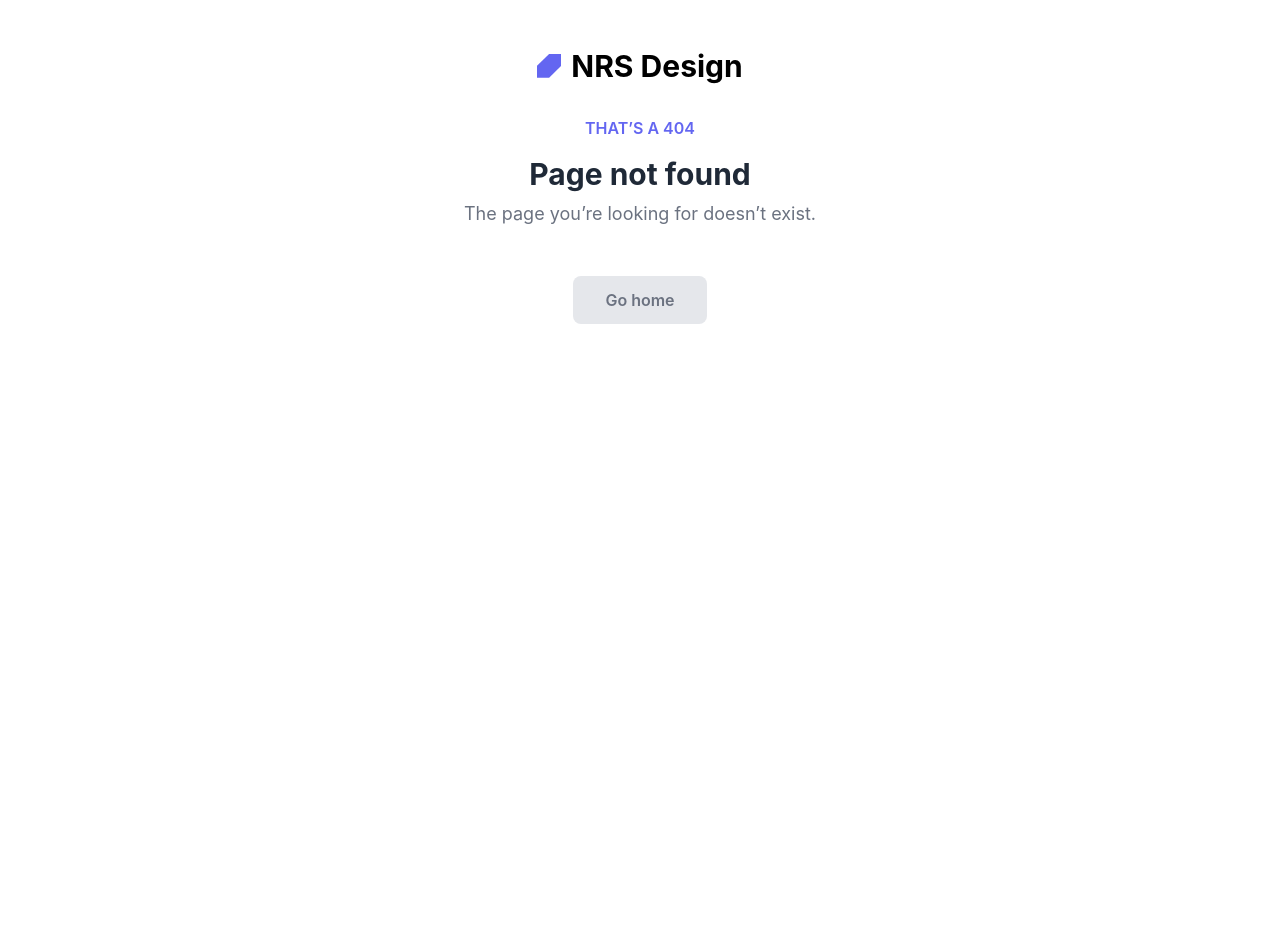
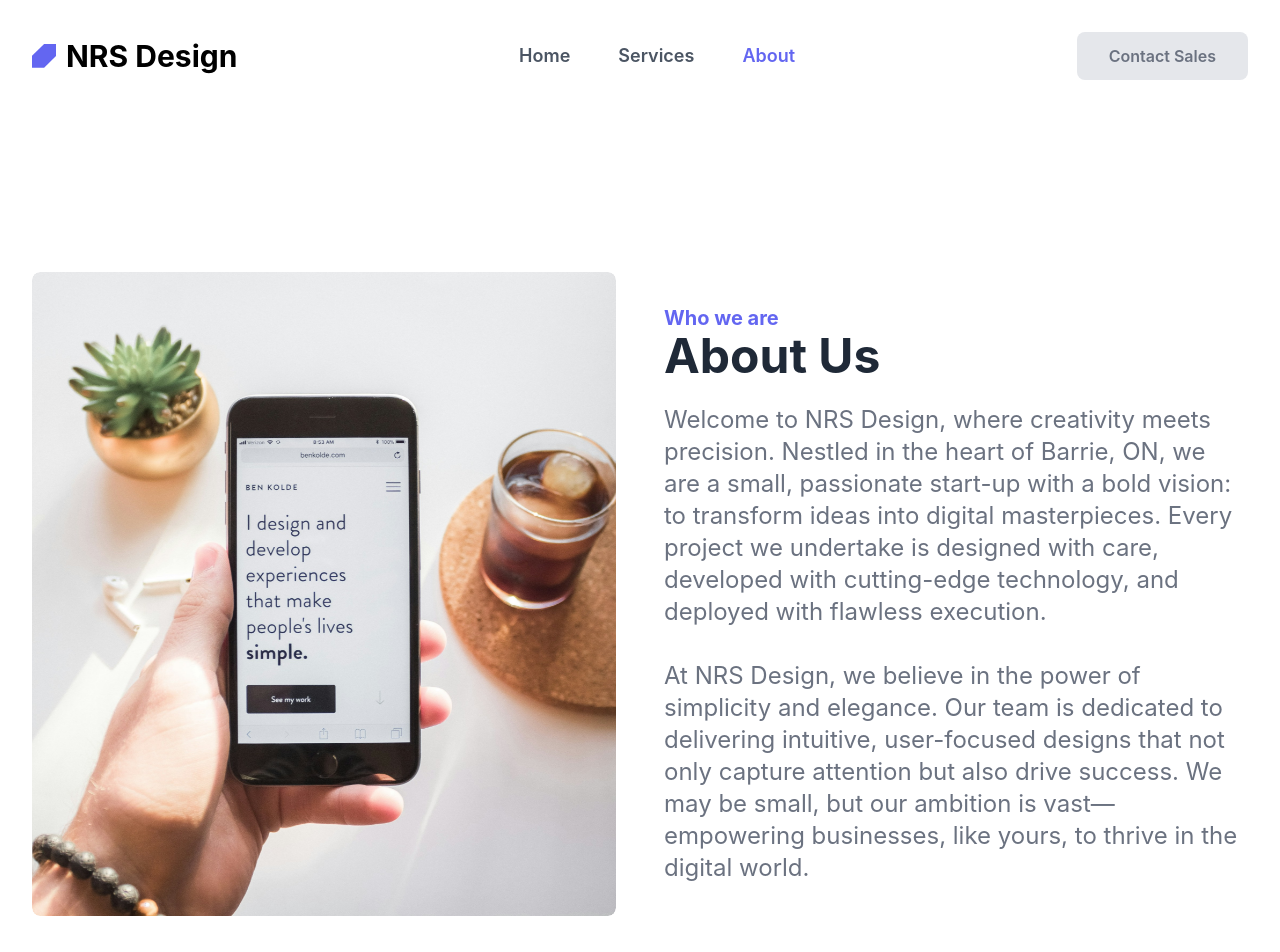
Before and after one commit to tiks98/nrsdesign, a React (Create React App) app: page /about in a window 1280 px wide. Before the commit this address had no page. Shown: the top 952 px of the page. Before the commit the page ends 800 px from the top, so only its background shows below. Built offline with nearby package versions, Linux system fonts and the light colour scheme.

Commit message:
About Page Completed

```diff
--- /dev/null
+++ b/src/Components/About/About.jsx
@@ -0,0 +1,62 @@
+import React from "react";
+import HeroImage from "../Home/HeroImage";
+
+export function About() {
+	return (
+		<div className="bg-white py-6 sm:py-8 lg:py-12 mb-24">
+			<div className="mx-auto max-w-screen-xl px-4 md:px-8">
+				<div className="grid gap-8 md:grid-cols-2 lg:gap-12">
+					<div>
+						<div className="h-64 overflow-hidden rounded-lg bg-white-100 md:h-full lg:h-full">
+							{/* <img
+								src={process.env.PUBLIC_URL + "/images/About.jpg"}
+								loading="lazy"
+								alt="by Martin Sanchez"
+								 className="h-full w-full object-cover object-center"
+							/> */}
+							<HeroImage src={process.env.PUBLIC_URL + "/images/About.jpg"} />
+						</div>
+					</div>
+
+					<div className="md:pt-8">
+						<p className="text-center text-xl font-bold text-indigo-500 md:text-left">
+							Who we are
+						</p>
+
+						<h1 className="mb-4 text-center text-4xl font-bold text-gray-800 sm:text-5xl md:mb-6 md:text-left">
+							About Us
+						</h1>
+
+						<p className="mb-6 text-gray-500 sm:text-2xl md:mb-8">
+							Welcome to NRS Design, where creativity meets precision. Nestled
+							in the heart of Barrie, ON, we are a small, passionate start-up
+							with a bold vision: to transform ideas into digital masterpieces.
+							Every project we undertake is designed with care, developed with
+							cutting-edge technology, and deployed with flawless execution.
+							<br />
+							<br />
+							At NRS Design, we believe in the power of simplicity and elegance.
+							Our team is dedicated to delivering intuitive, user-focused
+							designs that not only capture attention but also drive success. We
+							may be small, but our ambition is vast—empowering businesses, like
+							yours, to thrive in the digital world.
+						</p>
+
+						{/* <h2  className="mb-2 text-center text-xl font-semibold text-gray-800 sm:text-2xl md:mb-4 md:text-left">
+							About us
+						</h2>
+
+						<p  className="mb-6 text-gray-500 sm:text-lg md:mb-8">
+							This is a section of some simple filler text, also known as
+							placeholder text. It shares some characteristics of a real written
+							text but is random or otherwise generated. It may be used to
+							display a sample of fonts or generate text for testing. Filler
+							text is dummy text which has no meaning however looks very similar
+							to real text.
+						</p> */}
+					</div>
+				</div>
+			</div>
+		</div>
+	);
+}
--- a/src/Components/Home/Hero.jsx
+++ b/src/Components/Home/Hero.jsx
@@ -50,7 +50,13 @@ export function Hero() {
 					className="h-full w-full object-cover object-center"
 				/>
 			</div> */}
-			<HeroImage />
+			<div className=" xl:h-auto xl:w-5/12">
+				<HeroImage
+					src={
+						"https://images.unsplash.com/photo-1618004912476-29818d81ae2e?auto=format&q=75&fit=crop&w=1000"
+					}
+				/>
+			</div>
 		</section>
 	);
 }
--- a/src/Components/Home/HeroImage.jsx
+++ b/src/Components/Home/HeroImage.jsx
@@ -6,10 +6,10 @@ import {
 	useSpring,
 } from "framer-motion";
 
-const HeroImage = () => {
+const HeroImage = ({ src }) => {
 	return (
-		<div className="h-48 overflow-hidden rounded-lg bg-white-900 lg:h-auto xl:w-5/12">
-			<TiltCard />
+		<div className="h-48 overflow-hidden rounded-lg bg-white-900 lg:h-full lg:w-auto">
+			<TiltCard imgSrc={src} />
 		</div>
 	);
 };
@@ -17,7 +17,7 @@ const HeroImage = () => {
 const ROTATION_RANGE = 32.5;
 const HALF_ROTATION_RANGE = 32.5 / 2;
 
-const TiltCard = () => {
+const TiltCard = ({ imgSrc }) => {
 	const ref = useRef(null);
 
 	const x = useMotionValue(0);
@@ -62,9 +62,9 @@ const TiltCard = () => {
 			}}
 			className="relative h-full w-full overflow-hidden rounded-lg shadow-lg">
 			<img
-				src="https://images.unsplash.com/photo-1618004912476-29818d81ae2e?auto=format&q=75&fit=crop&w=1000"
+				src={imgSrc}
 				loading="lazy"
-				alt="by Fakurian Design"
+				alt="HeroImg"
 				className="h-full w-full object-cover object-center"
 				style={{
 					transform: "translateZ(75px)",
--- a/src/Components/Navbar.jsx
+++ b/src/Components/Navbar.jsx
@@ -46,17 +46,6 @@ export function Navbar() {
 							<span class="absolute -bottom-1 right-1/2 w-0 transition-all h-0.5 bg-indigo-600 group-hover:w-3/6"></span>
 						</NavLink>
 						<NavLink
-							to="/pricing"
-							className={({ isActive }) =>
-								isActive
-									? "text-lg font-semibold text-indigo-500 relative group"
-									: "text-lg font-semibold text-gray-600 transition duration-100 hover:text-indigo-500 active:text-indigo-700 relative group"
-							}>
-							Pricing
-							<span class="absolute -bottom-1 left-1/2 w-0 transition-all h-0.5 bg-indigo-600 group-hover:w-3/6"></span>
-							<span class="absolute -bottom-1 right-1/2 w-0 transition-all h-0.5 bg-indigo-600 group-hover:w-3/6"></span>
-						</NavLink>
-						<NavLink
 							to="/about"
 							className={({ isActive }) =>
 								isActive
--- a/src/Pages/About.jsx
+++ b/src/Pages/About.jsx
@@ -0,0 +1,8 @@
+import React from "react";
+import { About } from "../Components/About/About";
+
+const AboutUs = () => {
+	return <About />;
+};
+
+export default AboutUs;
--- a/src/routes.jsx
+++ b/src/routes.jsx
@@ -6,6 +6,7 @@ import Contact from "./Pages/Contact";
 import Landing from "./layouts/Landing";
 import Page404 from "./Pages/common/Page404";
 import Services from "./Pages/Services";
+import AboutUs from "./Pages/About";
 // const Home = lazy(() => import("./Pages/Home"));
 
 const routes = [
@@ -23,6 +24,7 @@ const routes = [
 		children: [
 			{ path: "", element: <HomePage /> },
 			{ path: "services", element: <Services /> },
+			{ path: "about", element: <AboutUs /> },
 			{ path: "contact", element: <Contact /> },
 		],
 	},
```
Also changed, not shown: public/images/About.jpg (added).
